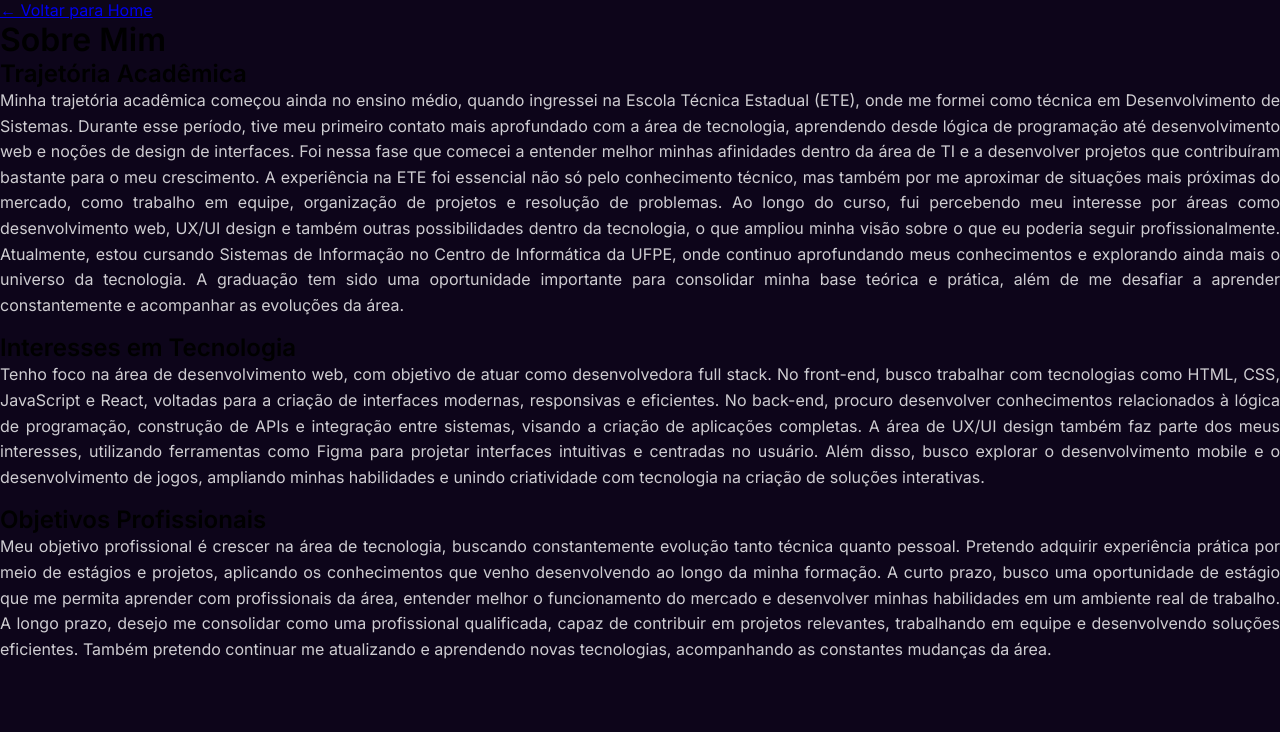
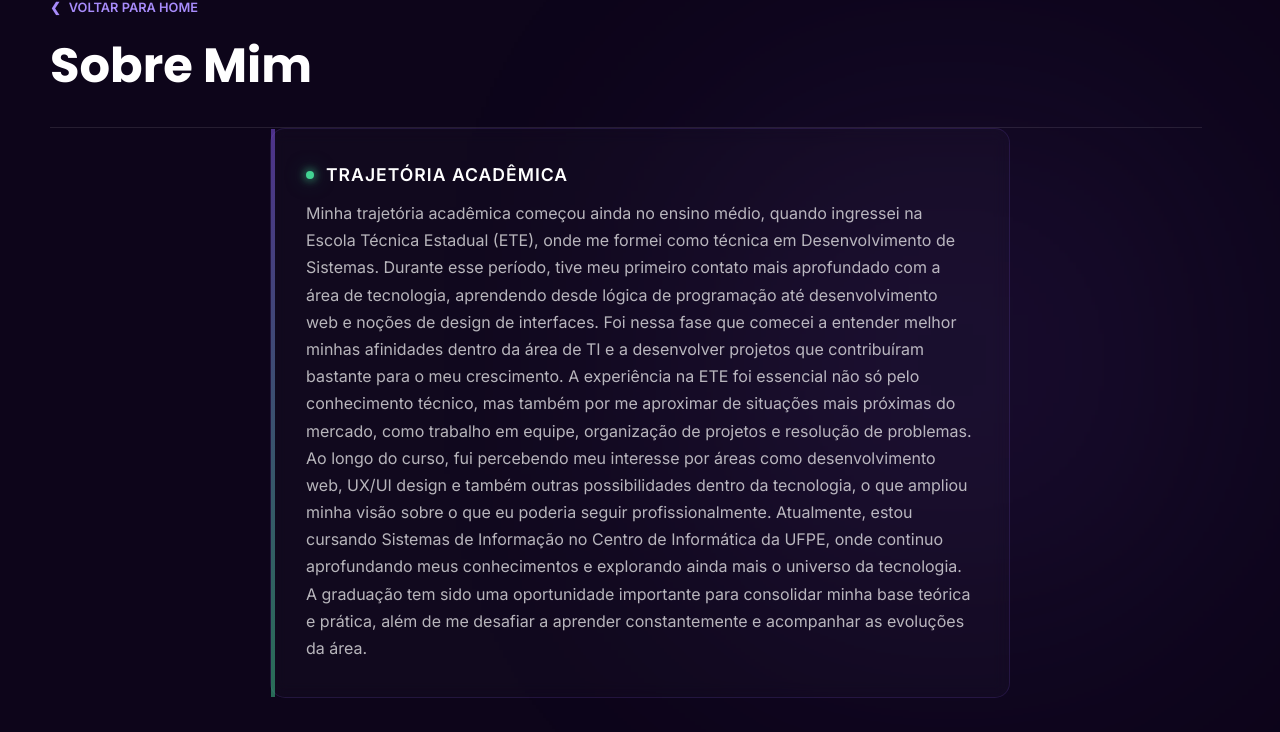
Before and after one commit to raianalais/portfolio-react-cin, a React (Vite) app: page /#/sobre in a window 1280 px wide. Shown: the top 732 px of the page. Built offline with nearby package versions, Linux system fonts and the light colour scheme.

Commit message:
feat: ajuste styles e layout da pagina sobre

```diff
--- a/src/pages/Sobre.jsx
+++ b/src/pages/Sobre.jsx
@@ -6,31 +6,36 @@ function Sobre() {
     return (
         <div className={styles.container}>
             <header className={styles.header}>
-                <Link to="/" className={styles.backLink}>← Voltar para Home</Link>
+                <Link to="/" className={styles.backLink}>
+                    <span>&#10094;</span> VOLTAR PARA HOME
+                </Link>
                 <h1 className={styles.title}>Sobre Mim</h1>
             </header>
 
             <section className={styles.content}>
+              {/* Card Trajetória */}
                 <div className={styles.card}>
-                    <h2>Trajetória Acadêmica</h2>
+                    <h2> <span className={styles.iconDot}></span>Trajetória Acadêmica</h2>
                     <p>Minha trajetória acadêmica começou ainda no ensino médio, quando ingressei na Escola Técnica Estadual (ETE), onde me formei como técnica em Desenvolvimento de Sistemas. Durante esse período, tive meu primeiro contato mais aprofundado com a área de tecnologia, aprendendo desde lógica de programação até desenvolvimento web e noções de design de interfaces. Foi nessa fase que comecei a entender melhor minhas afinidades dentro da área de TI e a desenvolver projetos que contribuíram bastante para o meu crescimento.
                     A experiência na ETE foi essencial não só pelo conhecimento técnico, mas também por me aproximar de situações mais próximas do mercado, como trabalho em equipe, organização de projetos e resolução de problemas. Ao longo do curso, fui percebendo meu interesse por áreas como desenvolvimento web, UX/UI design e também outras possibilidades dentro da tecnologia, o que ampliou minha visão sobre o que eu poderia seguir profissionalmente.
                     Atualmente, estou cursando Sistemas de Informação no Centro de Informática da UFPE, onde continuo aprofundando meus conhecimentos e explorando ainda mais o universo da tecnologia. A graduação tem sido uma oportunidade importante para consolidar minha base teórica e prática, além de me desafiar a aprender constantemente e acompanhar as evoluções da área.</p>
                 </div>
 
+              {/* Card Interesses */}
                 <div className={styles.card}>
-                    <h2>Interesses em Tecnologia</h2>
+                    <h2> <span className={styles.iconDot}></span>Interesses em Tecnologia</h2>
                     <p> Tenho foco na área de desenvolvimento web, com objetivo de atuar como desenvolvedora full stack. No front-end, busco trabalhar com tecnologias como HTML, CSS, JavaScript e React, voltadas para a criação de interfaces modernas, responsivas e eficientes.
-No back-end, procuro desenvolver conhecimentos relacionados à lógica de programação, construção de APIs e integração entre sistemas, visando a criação de aplicações completas.
-A área de UX/UI design também faz parte dos meus interesses, utilizando ferramentas como Figma para projetar interfaces intuitivas e centradas no usuário.
-Além disso, busco explorar o desenvolvimento mobile e o desenvolvimento de jogos, ampliando minhas habilidades e unindo criatividade com tecnologia na criação de soluções interativas.</p>
+                    No back-end, procuro desenvolver conhecimentos relacionados à lógica de programação, construção de APIs e integração entre sistemas, visando a criação de aplicações completas.
+                    A área de UX/UI design também faz parte dos meus interesses, utilizando ferramentas como Figma para projetar interfaces intuitivas e centradas no usuário.
+                    Além disso, busco explorar o desenvolvimento mobile e o desenvolvimento de jogos, ampliando minhas habilidades e unindo criatividade com tecnologia na criação de soluções interativas.</p>
                 </div>
 
+              {/* Card Objetivos */}
                 <div className={styles.card}>
-                    <h2>Objetivos Profissionais</h2>
+                    <h2> <span className={styles.iconDot}></span>Objetivos Profissionais</h2>
                     <p>Meu objetivo profissional é crescer na área de tecnologia, buscando constantemente evolução tanto técnica quanto pessoal. Pretendo adquirir experiência prática por meio de estágios e projetos, aplicando os conhecimentos que venho desenvolvendo ao longo da minha formação.
-A curto prazo, busco uma oportunidade de estágio que me permita aprender com profissionais da área, entender melhor o funcionamento do mercado e desenvolver minhas habilidades em um ambiente real de trabalho.
-A longo prazo, desejo me consolidar como uma profissional qualificada, capaz de contribuir em projetos relevantes, trabalhando em equipe e desenvolvendo soluções eficientes. Também pretendo continuar me atualizando e aprendendo novas tecnologias, acompanhando as constantes mudanças da área.</p>
+                    A curto prazo, busco uma oportunidade de estágio que me permita aprender com profissionais da área, entender melhor o funcionamento do mercado e desenvolver minhas habilidades em um ambiente real de trabalho.
+                    A longo prazo, desejo me consolidar como uma profissional qualificada, capaz de contribuir em projetos relevantes, trabalhando em equipe e desenvolvendo soluções eficientes. Também pretendo continuar me atualizando e aprendendo novas tecnologias, acompanhando as constantes mudanças da área.</p>
                 </div>
             </section>
         </div>
--- a/src/pages/Sobre.module.css
+++ b/src/pages/Sobre.module.css
@@ -1,6 +1,176 @@
+/*_____________________________________________________________
+
+CONFIGURAÇÕES DE LAYOUT E FUNDO (CONTAINER)
+
+*/______________________________________________________________
+
+.container {
+  min-height: 100vh;
+  width: 100%;
+  background: radial-gradient(circle at 50% 50%, #2e1a47 0%, #0d051a 100%);
+  color: #ffffff;
+  padding: 60px 0;
+  display: flex;
+  flex-direction: column;
+  align-items: flex-start;
+  box-sizing: border-box;
+}
+
+/* Efeito de iluminação no fundo (Blur) */
+.container::before {
+  content: "";
+  position: fixed;
+  top: 20%;
+  right: 10%;
+  width: 400px;
+  height: 400px;
+  background: #8b5cf6;
+  filter: blur(150px);
+  opacity: 0.15;
+  pointer-events: none;
+}
+
+
+/*___________________________________________________________
+
+CABEÇALHO (VOLTA E TITULO)
+
+____________________________________________________________________*/
+
+/* Header e a Linha Horizontal */
+.header,
+.content {
+  width: 90%; /* Ocupa quase a tela toda */
+  max-width: 1200px;
+  margin-left: 50px;
+  display: flex;
+  flex-direction: column;
+  align-items: flex-start;
+}
+
+.backLink {
+  margin-left: 0;
+  color: #a78bfa;
+  text-decoration: none;
+  font-weight: 600;
+  font-size: 0.8rem;
+  display: flex;
+  align-items: center;
+  gap: 8px;
+  transition: 0.3s;
+}
+
+.backLink:hover {
+  color: #42d392;
+  transform: translateX(-5px);
+}
+
+.title {
+  font-family: 'Poppins', sans-serif;
+  font-size: 3rem;
+  font-weight: 800;
+  margin: 15px 0;
+  background: white;
+  -webkit-background-clip: text;
+  -webkit-text-fill-color: transparent;
+}
+
+/* Linha igual o home */
+.header::after {
+  content: "";
+  width: 100%;
+  height: 1px;
+  background: rgba(255, 255, 255, 0.1);
+  margin-top: 10px;
+}
+
+/*________________________________________________________________
+
+SEÇÃO DE CONTEÚDO ( CARDS, BOLINHAS NEON )
+
+__________________________________________________________________*/
+
+/* Bloco de Conteúdo centralizado */
+.content {
+  width: 100%;
+  max-width: 800px;
+  margin: 0 auto; /* Centraliza o bloco na página */
+  padding: 0 30px;
+  display: flex;
+  flex-direction: column;
+  gap: 25px;
+  box-sizing: border-box;
+}
+
+/* Garante que o card não tente ocupar a tela toda */
+.card {
+  background: rgba(255, 255, 255, 0.02);
+  backdrop-filter: blur(8px);
+  padding: 35px;
+  border-radius: 15px;
+  border: 1px solid rgba(139, 92, 246, 0.15);
+  width: 100%; /* Faz o box abrir e ocupar o espaço vazio */
+  box-sizing: border-box;
+  margin-bottom: 10px;
+  transition: 0.3s;
+}
+
+/* Detalhe visual: Barrinha lateral colorida em cada card */
+.card::before {
+  content: "";
+  position: absolute;
+  left: 0;
+  top: 0;
+  height: 100%;
+  width: 4px;
+  background: linear-gradient(to bottom, #8b5cf6, #42d392);
+  opacity: 0.5;
+}
+
+.card:hover {
+  border-color: rgba(66, 211, 146, 0.4);
+  background: rgba(255, 255, 255, 0.04);
+}
+
+/* Títulos internos dos cards */
+.card h2 {
+  color: #ffffff;
+  font-size: 1.1rem;
+  margin-bottom: 15px;
+  display: flex;
+  align-items: center;
+  gap: 12px;
+  text-transform: uppercase;
+  letter-spacing: 1px;
+}
+
+/* Bolinha Neon */
+.iconDot {
+  width: 8px;
+  height: 8px;
+  background-color: #42d392;
+  border-radius: 50%;
+  display: inline-block;
+  box-shadow: 0 0 10px #42d392, 0 0 20px rgba(66, 211, 146, 0.5);
+  flex-shrink: 0;
+}
+
+/* Texto descritivo */
 .card p {
-  text-align: justify;
-  line-height: 1.6;
-  color: rgba(255, 255, 255, 0.8);
-  margin-bottom: 15px;
+  text-align: left; /* Opcional: left fica melhor em blocos muito largos */
+  line-height: 1.7;
+  color: rgba(255, 255, 255, 0.7);
+  font-size: 1rem;
+  max-width: 1000px; /* Evita que a linha de texto fique longa demais para ler */
 }
+
+/*___________________________________________________________________
+
+RESPONSIVIDADE
+
+___________________________________________________________________*/
+
+@media (max-width: 768px) {
+  .title { font-size: 1.8rem; }
+  .card { padding: 20px; }
+}
```
